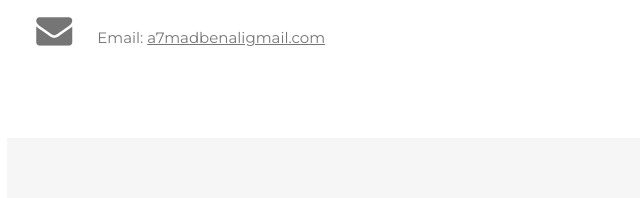
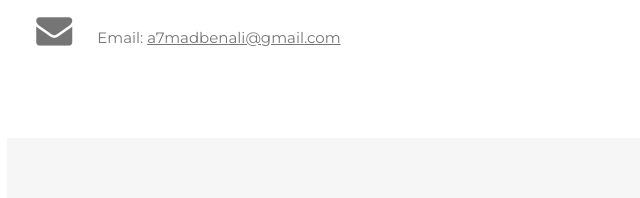
Before and after one commit to ahmadbenali/protfolio, a plain HTML site: page index.html in a window 1280 px wide. Shown: the part 2506-2704 px from the top of the page, 505-1145 px from the left. Drawn offline with nearby package versions, Linux system fonts and the light colour scheme.

Commit message:
update the email

```diff
--- a/index.html
+++ b/index.html
@@ -142,7 +142,7 @@ body, h1,h2,h3,h4,h5,h6 {font-family: "Montserrat", sans-serif}
     <div class="w3-section">
       <p><i class="fa fa-map-marker fa-fw w3-xxlarge w3-margin-right"></i> Ramtha, Irbid, Jordan</p>
       <p><i class="fa fa-phone fa-fw w3-xxlarge w3-margin-right"></i> Phone: +962 0775442513</p>
-      <p><i class="fa fa-envelope fa-fw w3-xxlarge w3-margin-right"> </i> Email: <a href="https://mail.google.com/mail/u/0/#sent?compose=new" target="_blank" class="w3-hover-text-black"> a7madbenaligmail.com</a></p>
+      <p><i class="fa fa-envelope fa-fw w3-xxlarge w3-margin-right"> </i> Email: <a href="https://mail.google.com/mail/u/0/#sent?compose=new" target="_blank" class="w3-hover-text-black"> a7madbenali@gmail.com</a></p>
     </div>
 
    </div>
```
